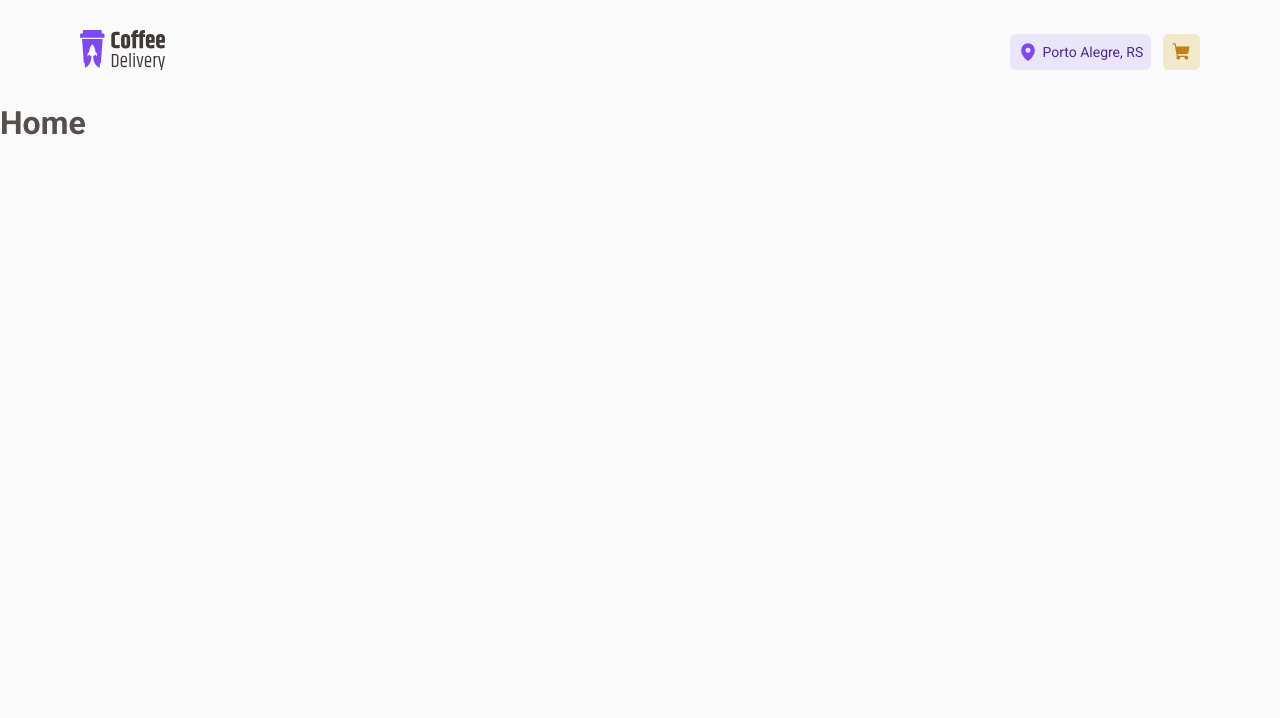
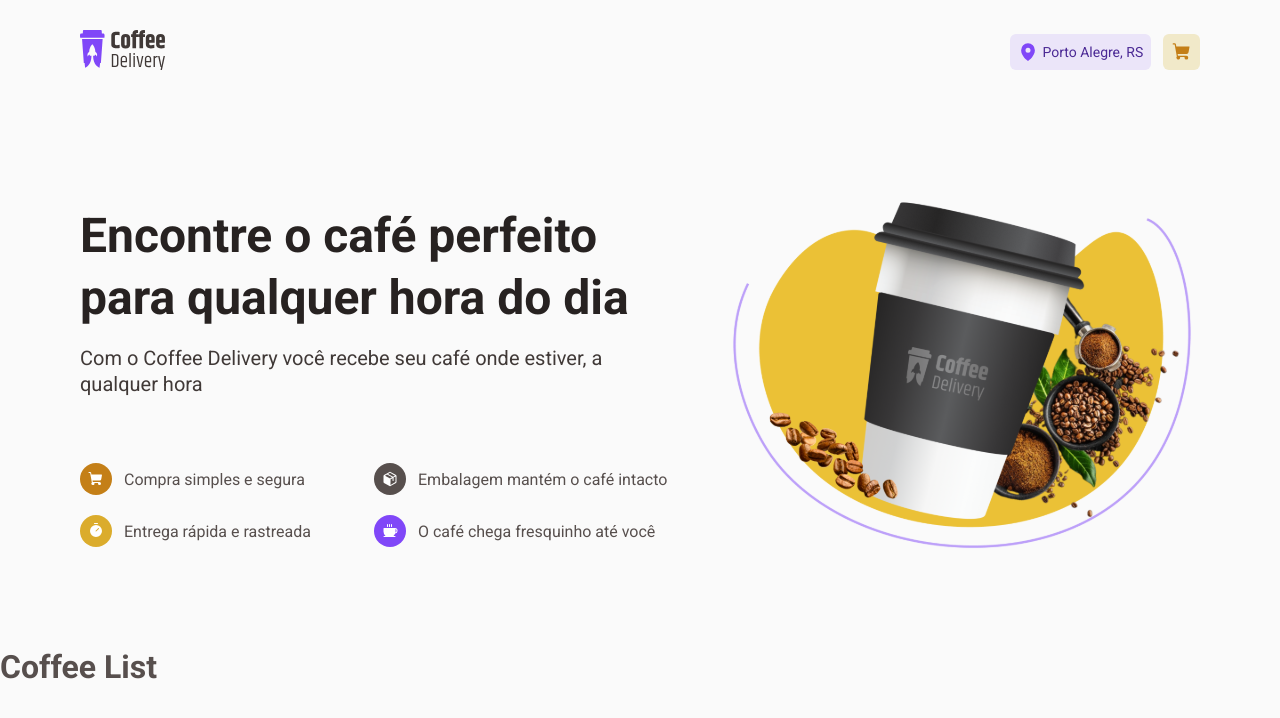
Before and after one commit to gustavofadel/coffee-delivery, a React (Vite) app: page / in a window 1280 px wide. Shown: the top 718 px of the page. Built offline with nearby package versions, Linux system fonts and the light colour scheme.

Commit message:
feat: Add intro section in home page

```diff
--- /dev/null
+++ b/src/components/Benefit/index.tsx
@@ -0,0 +1,20 @@
+import { ReactNode } from 'react'
+import { BenefitContainer, IconContainer } from './styles'
+
+interface BenefitProps {
+  icon: ReactNode
+  iconBackgroundColor: string
+  text: string | ReactNode
+}
+
+export function Benefit({ icon, iconBackgroundColor, text }: BenefitProps) {
+  return (
+    <BenefitContainer>
+      <IconContainer iconBackgroundColor={iconBackgroundColor}>
+        {icon}
+      </IconContainer>
+
+      {typeof text === 'string' ? <p>{text}</p> : text}
+    </BenefitContainer>
+  )
+}
--- /dev/null
+++ b/src/components/Benefit/styles.ts
@@ -0,0 +1,23 @@
+import styled from 'styled-components'
+
+export const BenefitContainer = styled.div`
+  display: flex;
+  align-items: center;
+  gap: 0.75rem;
+`
+
+interface IconContainerProps {
+  iconBackgroundColor: string
+}
+
+export const IconContainer = styled.div<IconContainerProps>`
+  width: 2rem;
+  height: 2rem;
+  border-radius: 50%;
+  background: ${({ iconBackgroundColor }) => iconBackgroundColor};
+  color: ${({ theme }) => theme.colors.white};
+
+  display: flex;
+  align-items: center;
+  justify-content: center;
+`
--- /dev/null
+++ b/src/components/Typography/index.ts
@@ -0,0 +1,29 @@
+import styled from 'styled-components'
+
+interface TitleTextProps {
+  color?: 'title' | 'subtitle' | 'text'
+  size?: 'xl' | 'l' | 'm' | 's' | 'xs'
+  weight?: string | number
+}
+
+interface RegularTextProps {
+  color?: 'text' | 'subtitle' | 'label'
+  size?: 'l' | 'm' | 's' | 'xs'
+  weight?: string | number
+}
+
+export const TitleText = styled.h1<TitleTextProps>`
+  color: ${({ theme, color = 'title' }) => theme.colors[`base-${color}`]};
+  font-size: ${({ theme, size = 'm' }) => theme.typography[`title-${size}`]};
+  font-family: ${({ theme }) => theme.fonts.title};
+  line-height: 130%;
+  font-weight: ${({ weight }) => weight ?? 800};
+`
+
+export const RegularText = styled.p<RegularTextProps>`
+  color: ${({ theme, color = 'text' }) => theme.colors[`base-${color}`]};
+  font-size: ${({ theme, size = 'm' }) => theme.typography[`text-${size}`]};
+  font-family: ${({ theme }) => theme.fonts.regular};
+  line-height: 130%;
+  font-weight: ${({ weight }) => weight ?? 400};
+`
--- /dev/null
+++ b/src/pages/Home/components/CoffeeList/index.tsx
@@ -0,0 +1,3 @@
+export function CoffeeList() {
+  return <h1>Coffee List</h1>
+}
--- /dev/null
+++ b/src/pages/Home/components/Intro/index.tsx
@@ -0,0 +1,58 @@
+import { Coffee, Package, ShoppingCart, Timer } from 'phosphor-react'
+import { useTheme } from 'styled-components'
+import introImage from '../../../../assets/intro-image.svg'
+import { Benefit } from '../../../../components/Benefit'
+import { RegularText } from '../../../../components/Typography'
+import {
+  BenefitsContainer,
+  IntroContainer,
+  IntroContent,
+  IntroTitle,
+} from './styles'
+
+export function Intro() {
+  const { colors } = useTheme()
+
+  return (
+    <IntroContainer>
+      <IntroContent className="container">
+        <div className="textsContainer">
+          <section className="titleAndSubtitleContainer">
+            <IntroTitle size="xl">
+              Encontre o café perfeito para qualquer hora do dia
+            </IntroTitle>
+            <RegularText size="l" color="subtitle" as="h3">
+              Com o Coffee Delivery você recebe seu café onde estiver, a
+              qualquer hora
+            </RegularText>
+          </section>
+
+          <BenefitsContainer>
+            <Benefit
+              icon={<ShoppingCart weight="fill" />}
+              iconBackgroundColor={colors['yellow-dark']}
+              text="Compra simples e segura"
+            />
+            <Benefit
+              icon={<Package weight="fill" />}
+              iconBackgroundColor={colors['base-text']}
+              text="Embalagem mantém o café intacto"
+            />
+            <Benefit
+              icon={<Timer weight="fill" />}
+              iconBackgroundColor={colors.yellow}
+              text="Entrega rápida e rastreada"
+            />
+            <Benefit
+              icon={<Coffee weight="fill" />}
+              iconBackgroundColor={colors.purple}
+              text="O café chega fresquinho até você"
+            />
+          </BenefitsContainer>
+        </div>
+
+        <img src={introImage} alt="" />
+      </IntroContent>
+    </IntroContainer>
+  )
+}
--- /dev/null
+++ b/src/pages/Home/components/Intro/styles.ts
@@ -0,0 +1,31 @@
+import styled from 'styled-components'
+import { TitleText } from '../../../../components/Typography'
+
+export const IntroContainer = styled.section`
+  width: 100%;
+  height: 34rem;
+
+  display: flex;
+  align-items: center;
+  justify-content: center;
+`
+
+export const IntroContent = styled.div`
+  display: flex;
+  align-items: center;
+  justify-content: space-between;
+  gap: 3.5rem;
+`
+
+export const IntroTitle = styled(TitleText)`
+  margin-bottom: 1rem;
+`
+
+export const BenefitsContainer = styled.div`
+  width: 100%;
+  margin-top: 4.125rem;
+
+  display: grid;
+  grid-template-columns: 1fr 1fr;
+  row-gap: 1.25rem;
+`
--- a/src/pages/Home/index.tsx
+++ b/src/pages/Home/index.tsx
@@ -1,3 +1,12 @@
+import { CoffeeList } from './components/CoffeeList'
+import { Intro } from './components/Intro'
+import { HomeContainer } from './styles'
+
 export function Home() {
-  return <h1>Home</h1>
+  return (
+    <HomeContainer>
+      <Intro />
+      <CoffeeList />
+    </HomeContainer>
+  )
 }
--- a/src/pages/Home/styles.ts
+++ b/src/pages/Home/styles.ts
@@ -0,0 +1,3 @@
+import styled from 'styled-components'
+
+export const HomeContainer = styled.div``
--- a/src/styles/themes/default.ts
+++ b/src/styles/themes/default.ts
@@ -8,6 +8,7 @@
     'base-card': '#F3F2F2',
     'base-hover': '#D7D5D5',
     'base-input': '#EDEDED',
+    'base-label': '#8D8686',
     'base-subtitle': '#403937',
     'base-text': '#574F4D',
     'base-title': '#272221',
```
Also changed, not shown: src/assets/intro-image.svg (added).
